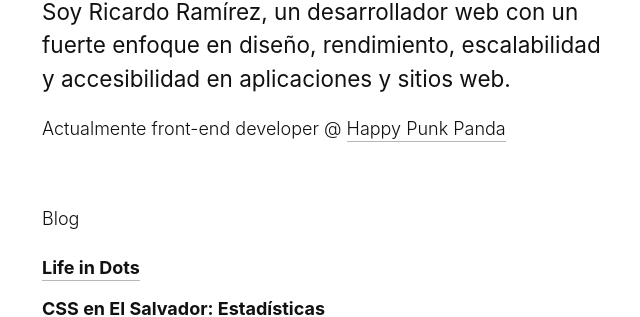
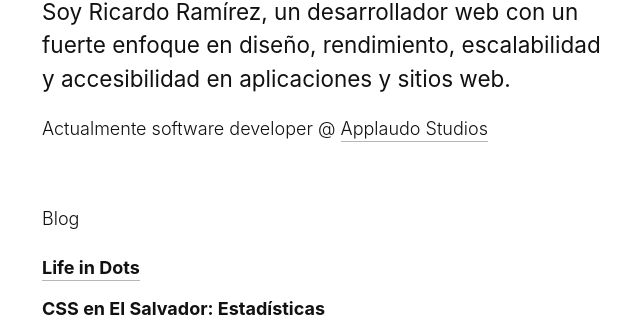
Before and after one commit to ricardoerl/ricardoerl.com, a Jekyll site: the page built from index.html, in a window 1280 px wide. Shown: the part 238-555 px from the top of the page, without its empty margins (40-680 px from the left). Built offline with Jekyll 4.4.1, drawn with Linux system fonts in a browser that asks for light colours.

Commit message:
Update work info

```diff
--- a/index.html
+++ b/index.html
@@ -6,7 +6,7 @@ layout: default
 	<div class="mw6">
 		<div class="pv4">
 			<h2 class="f4 fw4 lh-copy">Soy Ricardo Ram&iacute;rez, un desarrollador web con un fuerte enfoque en diseño, rendimiento, escalabilidad y accesibilidad en aplicaciones y sitios web.</h2>
-			<p class="mb0">Actualmente front-end developer @ <a href="https://happypunkpanda.com/" target="_blank" class="link">Happy Punk Panda</a></p>
+			<p class="mb0">Actualmente software developer @ <a href="http://www.applaudostudios.com/" target="_blank" class="link">Applaudo Studios</a></p>
 		</div>
 	</div>
 	<div class="mw6">
```
